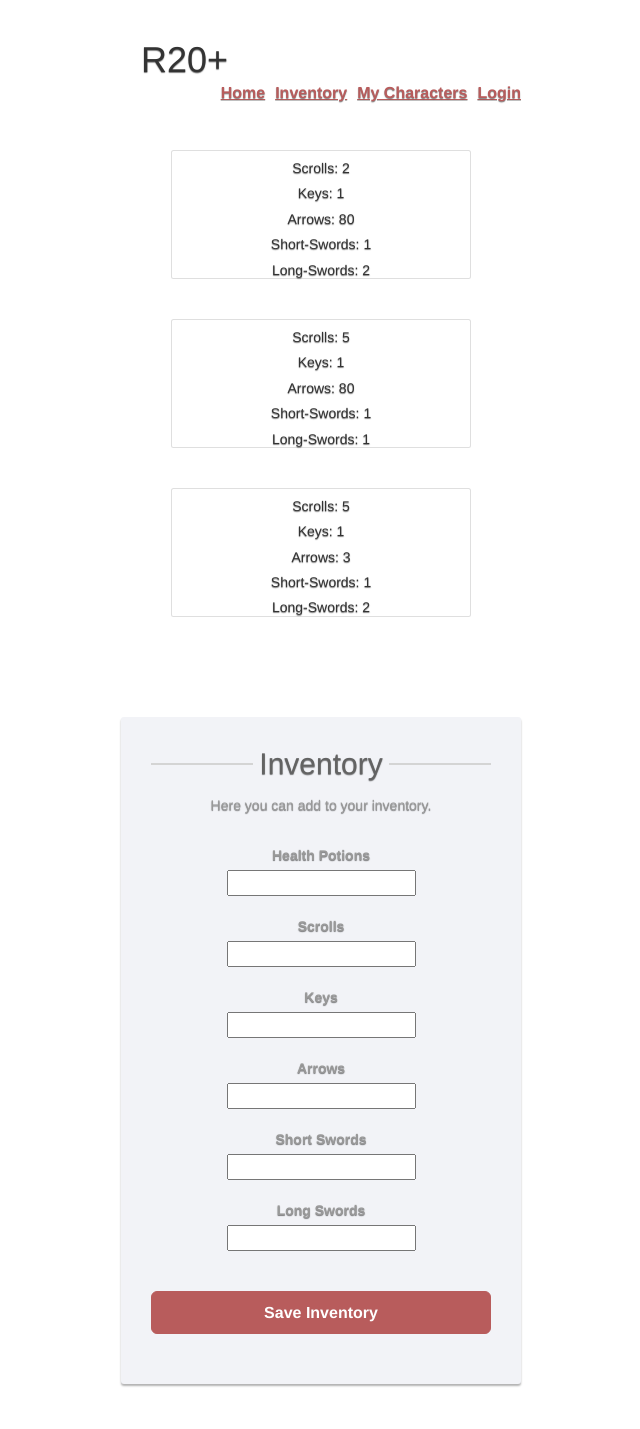
After one commit to ValrynMilly/R20PLUS, a Flask app: page /inventory.html in a window 1280 px wide. The commit adds this page. Shown: the whole page, without its empty margins (319-959 px from the left). Run offline with Flask 2, Linux system fonts and the light colour scheme; data comes from the database, SQL or seed files in the repository; both versions use the stored data as it was after the commit; some libraries are stand-ins or nearby versions.

Commit message:
Inventory Added
As of now you cannot edit your inventory but will be able to. Next commit will be relations.

```diff
--- a/Main/application/forms.py
+++ b/Main/application/forms.py
@@ -1,7 +1,7 @@
 from flask_wtf import FlaskForm
 from wtforms import StringField, SubmitField, PasswordField, BooleanField
 from wtforms.validators import DataRequired, Length, Email, EqualTo, ValidationError
-from application.models import Users, Characters
+from application.models import Users, Characters, inventory
 
 class RegistrationForm(FlaskForm):
     email = StringField('Email',
@@ -130,3 +130,30 @@ class createcharacter(FlaskForm):
             ]
     )
     submit = SubmitField('Save Character')
+
+class inventoryform(FlaskForm):
+    health_potions = StringField('Health Potions',
+            validators = [
+            ]
+    )
+    scrolls = StringField('Scrolls',
+            validators = [
+            ]
+    )
+    keys = StringField('Keys',
+            validators = [
+            ]
+    )
+    arrows = StringField('Arrows',
+            validators = [
+            ]
+    )
+    shortsword = StringField('Short Swords',
+            validators = [
+            ]
+    )
+    longsword = StringField('Long Swords',
+            validators = [
+            ]
+    )
+    submit = SubmitField('Add Inventory')
--- a/Main/application/routes.py
+++ b/Main/application/routes.py
@@ -1,8 +1,8 @@
 from flask_login import login_user, current_user, logout_user, login_required
 from application import app, db, bcrypt
 from application import app
-from application.forms import RegistrationForm, LoginForm, createcharacter
-from application.models import Users, Characters
+from application.forms import RegistrationForm, LoginForm, createcharacter, inventoryform
+from application.models import Users, Characters, inventory
 from flask import render_template, redirect, url_for, request, flash
 from flask import Flask, render_template
 
@@ -71,6 +71,24 @@ def charactersheet():
         return redirect(url_for('mycharacters'))
     return render_template('charactersheet.html', title='Create Character', form=form)
 
+@app.route('/inventory.html', methods=['GET', 'POST'])
+def inventories():
+    form = inventoryform()
+    inventories = inventory.query.all()
+    if form.validate_on_submit():
+        inv = inventory(health_potions=form.health_potions.data,
+                        scrolls=form.scrolls.data,
+                        keys=form.keys.data,
+                        arrows=form.arrows.data,
+                        shortsword=form.shortsword.data,
+                        longsword=form.longsword.data)
+
+        db.session.add(inv)
+        db.session.commit()
+
+        return redirect(url_for('inventories'))
+    return render_template('inventory.html', inventory = inventories, title='inventory', form=form)
+
 @app.route('/delete/<int:id>')
 def delete(id):
     character = Characters.query.get_or_404(id)
--- a/Main/application/templates/charactersheet.html
+++ b/Main/application/templates/charactersheet.html
@@ -25,8 +25,8 @@ Character Sheet
           <h1 class="masthead-brand">R20+</h1>
           <nav class="nav nav-masthead">
             <a class="nav-link" href="/">Home</a>
-            <a class="nav-link" href="">About</a>
-            <a class="nav-link" href="">My Characters</a>
+            <a class="nav-link" href="inventory.html">About</a>
+            <a class="nav-link" href="mycharacters.html">My Characters</a>
             <a class="nav-link" href="login.html">Login</a>
           </nav>
         </div>
--- a/Main/application/templates/home.html
+++ b/Main/application/templates/home.html
@@ -33,8 +33,8 @@ R20+
                 <div class="inner">
                   <h1 class="masthead-brand">R20+</h1>
                   <nav class="nav nav-masthead">
-                    <a class="nav-link" href="">Home</a>
-                    <a class="nav-link" href="">About</a>
+                    <a class="nav-link" href="/">Home</a>
+                    <a class="nav-link" href="inventory.html">Inventory</a>
                     <a class="nav-link" href="mycharacters.html">My Characters</a>
                     <a class="nav-link" href="login.html">Login</a>
                   </nav>
--- /dev/null
+++ b/Main/application/templates/inventory.html
@@ -0,0 +1,142 @@
+{% extends "bootstrap/base.html" %}
+{% import "bootstrap/wtf.html" as wtf %}
+
+{% block styles %}
+<link rel="stylesheet" href="{{ url_for('static', filename='css/loginsignup.css') }}">
+<link href="{{ url_for('static', filename='css/bootstrap.min.css') }}" rel="stylesheet">
+<link href="{{ url_for('static', filename='css/cover.css') }}" rel="stylesheet">
+{{super()}}
+{% endblock %}
+
+{% block scripts %}
+{{super()}}
+{% endblock %}
+
+
+{% block title %}
+Inventory
+{% endblock %}
+
+{% block content %}
+
+<div class="signup-form">
+    <div class="masthead clearfix">
+        <div class="inner">
+          <h1 class="masthead-brand">R20+</h1>
+          <nav class="nav nav-masthead">
+            <a class="nav-link" href="/">Home</a>
+            <a class="nav-link" href="inventory.html">Inventory</a>
+            <a class="nav-link" href="mycharacters.html">My Characters</a>
+            <a class="nav-link" href="login.html">Login</a>
+          </nav>
+        </div>
+      </div>
+      <br>
+      <br>
+      <br>
+      <br>
+      <br>
+      <br>
+      {% if inventory %}
+      {% for inv in inventory %}
+      <div class="card" style="width: 30rem; margin:0 auto;">
+          <div class="card-body">
+            <h5 class="card-text">Scrolls: {{ inv.scrolls }}</h5>
+            <h5 class="card-text">Keys: {{ inv.keys }}</h5>
+            <h5 class="card-text">Arrows: {{ inv.arrows }}</h5>
+            <h5 class="card-text">Short-Swords: {{ inv.shortsword }}</h5>
+            <h5 class="card-text">Long-Swords: {{ inv.longsword }}</h5>
+          </div>
+        </div>
+        <br>
+        <br>
+      {% endfor %}
+  {% else %}
+  {% endif %}
+      <br>
+      <br>
+      <br>
+    <form method="POST" action="" >
+        {{ form.hidden_tag() }}
+		<h2>Inventory</h2>
+		<p class="hint-text">Here you can add to your inventory.</p>
+    <div class="form-group">
+			<div class="form-group">
+                {{ form.health_potions.label }}
+                <br>
+                {{ form.health_potions }}
+                {% if form.health_potions.errors %}
+                <div class='error'>
+                    {% for error in form.health_potions.errors %}
+                        <span>{{ error }}</span>
+                    {% endfor %}
+                </div>
+                {% endif %}
+            </div>
+            <div class="form-group">
+                {{ form.scrolls.label }}
+                <br>
+                {{ form.scrolls }}
+                {% if form.scrolls.errors %}
+                <div class='error'>
+                    {% for error in form.scrolls.errors %}
+                        <span>{{ error }}</span>
+                    {% endfor %}
+                </div>
+                {% endif %}
+            </div>
+            <div class="form-group">
+                {{ form.keys.label }}
+                <br>
+                {{ form.keys }}
+                {% if form.keys.errors %}
+                <div class='error'>
+                    {% for error in form.keys.errors %}
+                        <span>{{ error }}</span>
+                    {% endfor %}
+                </div>
+                {% endif %}
+            </div>
+            <div class="form-group">
+                {{ form.arrows.label }}
+                <br>
+                {{ form.arrows }}
+                {% if form.arrows.errors %}
+                <div class='error'>
+                    {% for error in form.arrows.errors %}
+                        <span>{{ error }}</span>
+                    {% endfor %}
+                </div>
+                {% endif %}
+            </div>
+            <div class="form-group">
+                {{ form.shortsword.label }}
+                <br>
+                {{ form.shortsword }}
+                {% if form.shortsword.errors %}
+                <div class='error'>
+                    {% for error in form.shortsword.errors %}
+                        <span>{{ error }}</span>
+                    {% endfor %}
+                </div>
+                {% endif %}
+            </div>
+            <div class="form-group">
+                {{ form.longsword.label }}
+                <br>
+                {{ form.longsword }}
+                {% if form.longsword.errors %}
+                <div class='error'>
+                    {% for error in form.longsword.errors %}
+                        <span>{{ error }}</span>
+                    {% endfor %}
+                </div>
+                {% endif %}
+            </div>
+        <br>
+      <div class="form-group">
+        <button type="submit" class="btn btn-success btn-lg btn-block">Save Inventory</button>
+    </div>
+  </form>
+</div>
+{% endblock %}
--- a/Main/application/templates/login.html
+++ b/Main/application/templates/login.html
@@ -19,8 +19,8 @@ Sign in
       <h1 class="masthead-brand">R20+</h1>
       <nav class="nav nav-masthead">
         <a class="nav-link" href="/">Home</a>
-        <a class="nav-link" href="">About</a>
-        <a class="nav-link" href="">My Characters</a>
+        <a class="nav-link" href="inventory.html">Inventory</a>
+        <a class="nav-link" href="mycharacters.html">My Characters</a>
         <a class="nav-link" href="login.html">Login</a>
       </nav>
     </div>
--- a/Main/application/templates/mycharacters.html
+++ b/Main/application/templates/mycharacters.html
@@ -35,7 +35,7 @@ R20+
                 <h1 class="masthead-brand">R20+</h1>
                   <nav class="nav nav-masthead">
                     <a class="nav-link" href="/">Home</a>
-                    <a class="nav-link" href="">About</a>
+                    <a class="nav-link" href="inventory.html">Inventory</a>
                     <a class="nav-link" href="mycharacters.html">My Characters</a>
                     <a class="nav-link" href="login.html">Login</a>
                   </nav>
--- a/Main/application/templates/signup.html
+++ b/Main/application/templates/signup.html
@@ -25,8 +25,8 @@ Sign Up
         <h1 class="masthead-brand">R20+</h1>
           <nav class="nav nav-masthead">
             <a class="nav-link" href="/">Home</a>
-            <a class="nav-link" href="">About</a>
-            <a class="nav-link" href="">My Characters</a>
+            <a class="nav-link" href="inventory.html">Inventory</a>
+            <a class="nav-link" href="mycharacters.html">My Characters</a>
             <a class="nav-link" href="login.html">Login</a>
           </nav>
         </div>
--- a/Main/application/templates/update.html
+++ b/Main/application/templates/update.html
@@ -19,8 +19,8 @@ Update Character
         <h1 class="masthead-brand">R20+</h1>
         <nav class="nav nav-masthead">
           <a class="nav-link" href="/">Home</a>
-          <a class="nav-link" href="">About</a>
-          <a class="nav-link" href="">My Characters</a>
+          <a class="nav-link" href="inventory.html">Inventory</a>
+          <a class="nav-link" href="mycharacters.html">My Characters</a>
           <a class="nav-link" href="login.html">Login</a>
         </nav>
       </div>
```
Also changed, not shown: Main/application/models.py (+13 -0 lines), Main/application/site.db.
